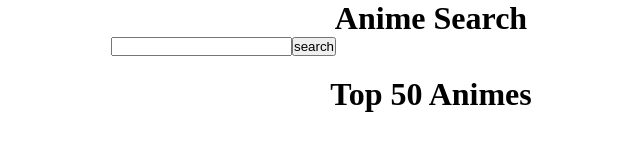
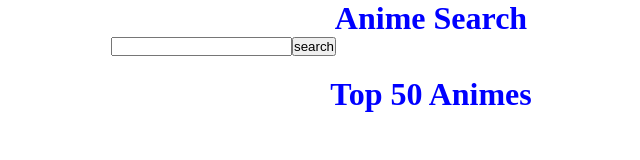
Before and after one commit to waltergrande53/Anime-search, a plain HTML site: page index.html in a window 1280 px wide. Shown: the whole page, without its empty margins (209-849 px from the left). Drawn offline with Linux system fonts and the light colour scheme; no server answers.

Commit message:
Update index.css

```diff
--- a/index.css
+++ b/index.css
@@ -58,6 +58,9 @@
 }
 h1{
   text-align: center;
+  margin:auto;
+  width:50%;
+  color:blue;
 }
 .content .box .moreinfo a{
     color: white;
```
